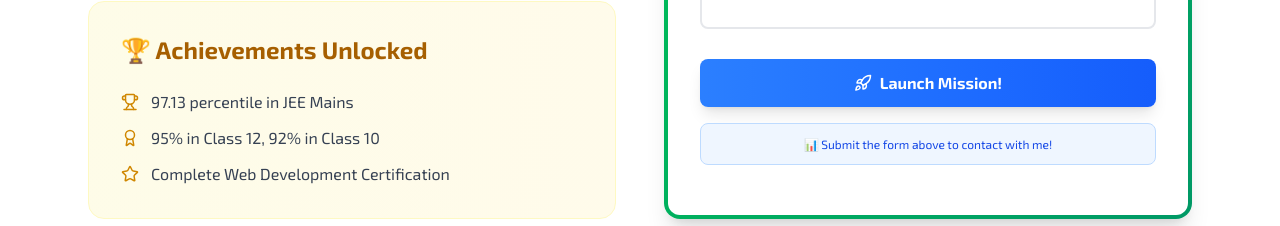
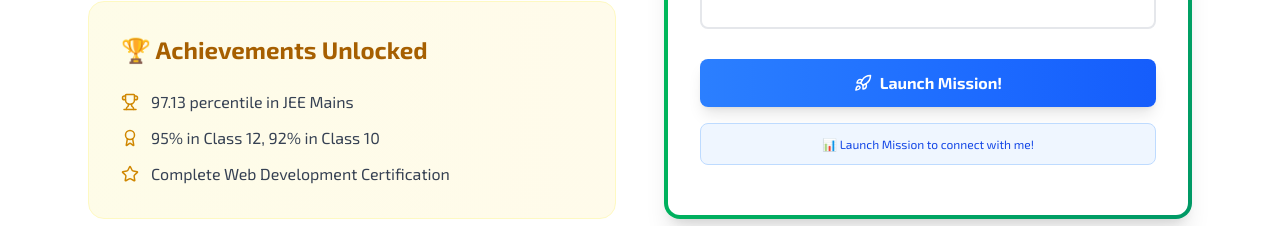
Before and after one commit to jindal07/harsh-jindal, a React (Vite) app: page / in a window 1280 px wide. Shown: the part 6423-6649 px from the top of the page. Built offline with nearby package versions, Linux system fonts and the light colour scheme.

Commit message:
Update submission message in Contact component for clarity

```diff
--- a/src/components/Contact.jsx
+++ b/src/components/Contact.jsx
@@ -211,7 +211,7 @@ const Contact = () => {
 
               <div className="mt-4 p-3 bg-blue-50 dark:bg-blue-900/30 rounded-lg border border-blue-200 dark:border-blue-800">
                 <p className="text-xs text-blue-700 dark:text-blue-300 text-center">
-                  📊  Submit the form above to contact with me!
+                  📊  Launch Mission to connect with me!
                 </p>
               </div>
             </div>
```
